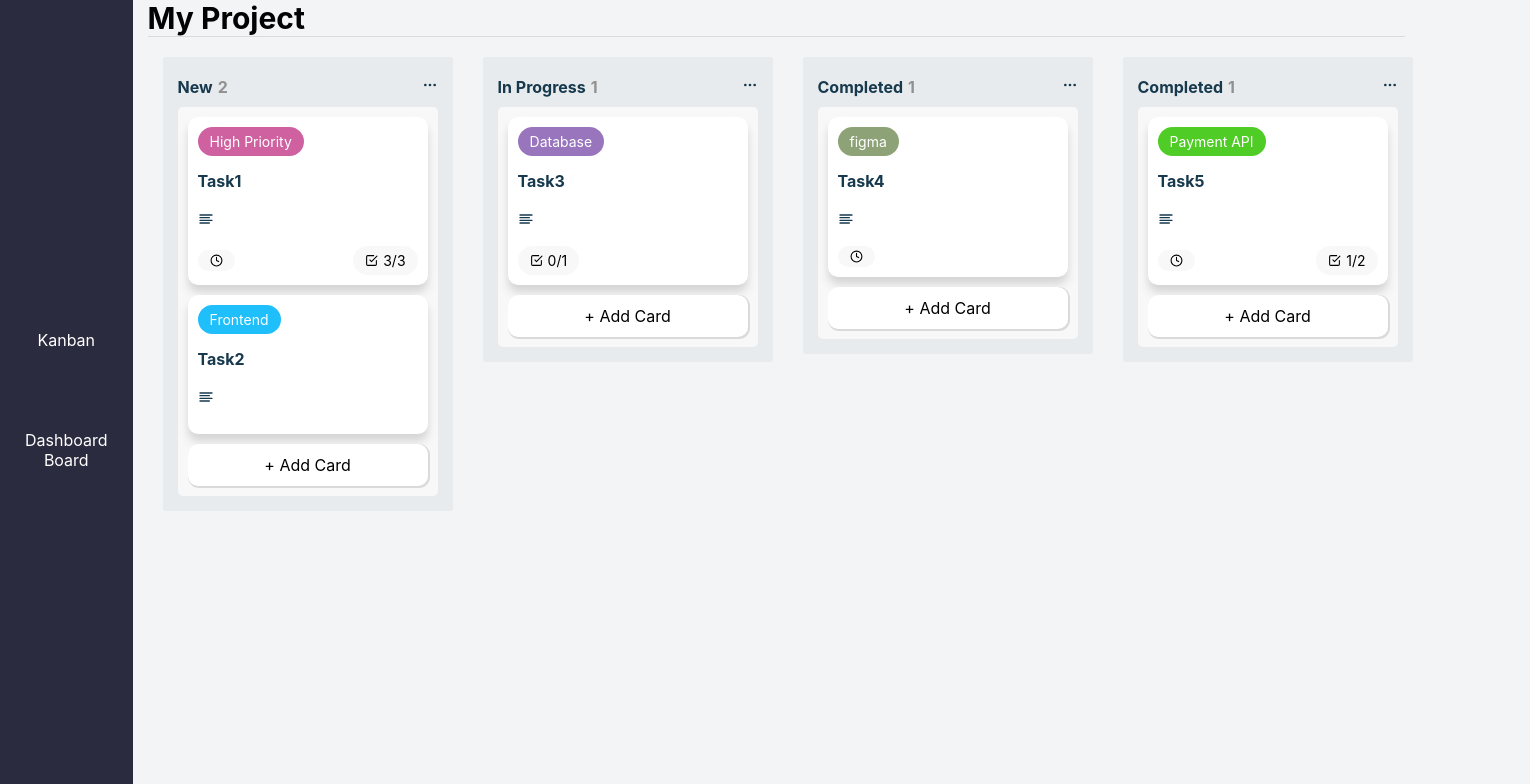
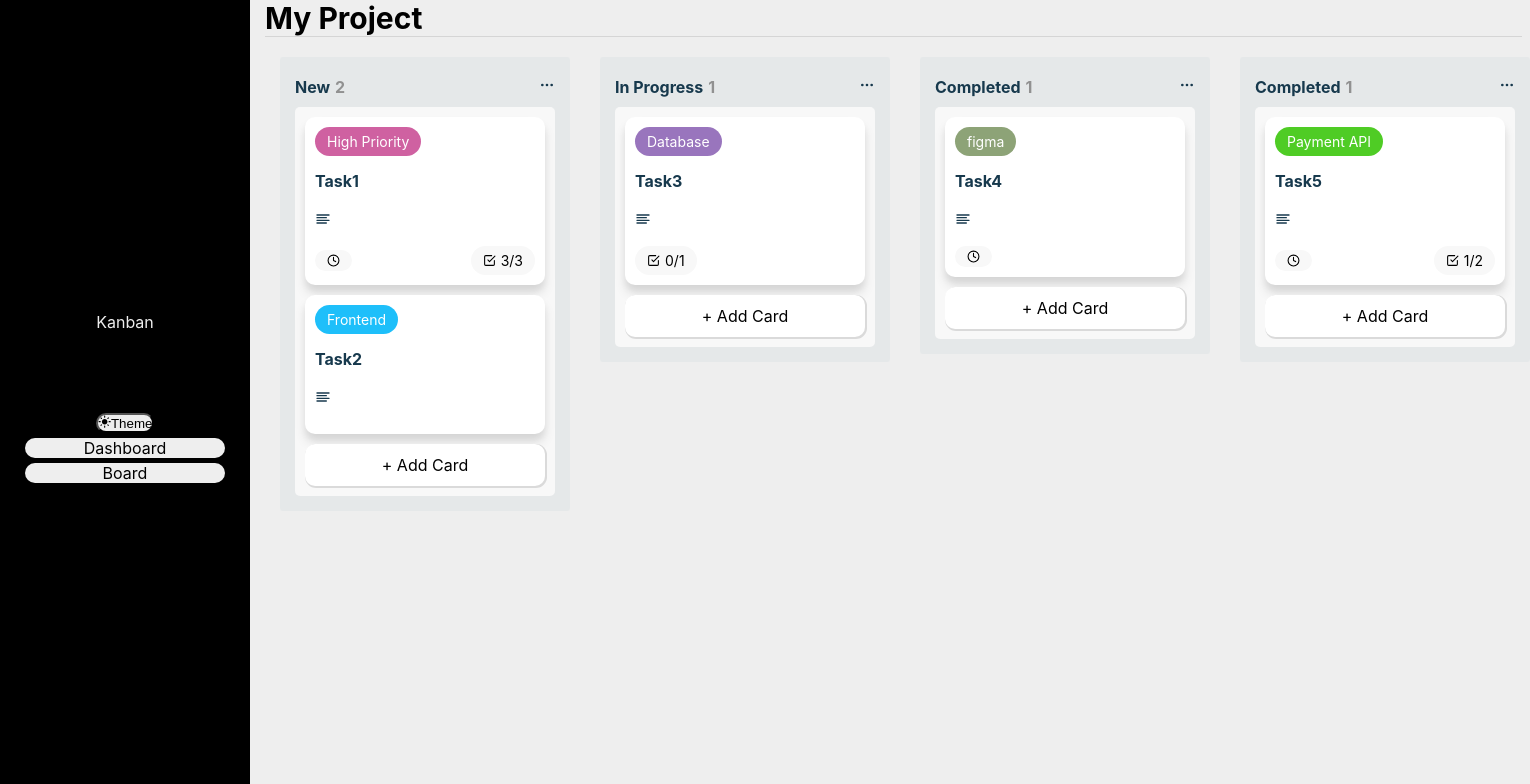
Before and after one commit to Priya-raja/kanban-react, a React (Create React App) app: page /board in a window 1280 px wide. Shown: the top 784 px of the page, 1530 px wide, since content can reach past the window. Built offline with nearby package versions, Linux system fonts and the light colour scheme.

Commit message:
commit-8 Implemented light and dark mode

```diff
--- a/src/App.tsx
+++ b/src/App.tsx
@@ -1,4 +1,4 @@
-
+import {useState} from 'react';
 import Nav from "./Components/Nav";
 import { BrowserRouter, Route, Routes } from "react-router-dom";
 import Dashboards from "./Pages/Dashboards";
@@ -22,6 +22,7 @@ const App = () => {
       </BrowserRouter>
     </div>
 
+
   );
 };
 
--- /dev/null
+++ b/src/ThemeContext.ts
@@ -0,0 +1,34 @@
+
+import React, {ReactNode, useState} from "react"
+
+
+export const themes: any = {
+  light:{
+    foreground: "#000000",
+    background: "#eeeeee"
+  },
+  dark: {
+    foreground: "#ffffff",
+    background: "#222222"
+  }
+};
+export const ThemeContext = React.createContext(themes.light)
+export const  ThemeContextProvider: React.FC<{ children: ReactNode }> = ({ children }) => {
+    const [theme, setTheme] = useState(themes.light)
+
+    function toggleTheme() {
+        setTheme((prevTheme: any) => prevTheme === themes.light ? themes.dark : themes.light)
+    }
+    const values = {
+      theme,
+      toggleTheme
+    };
+
+      return React.createElement(ThemeContext.Provider, { value: values }, children);
+
+    // return (
+    //     <ThemeContext.Provider value={{theme, toggleTheme}}>
+    //         {props.children}
+    //     </ThemeContext.Provider>
+    // )
+}
--- a/src/components/Nav.tsx
+++ b/src/components/Nav.tsx
@@ -1,23 +1,46 @@
 import React, { useContext } from "react";
 import { useNavigate } from "react-router-dom";
 import { MdLightMode } from "react-icons/md";
-import ReactSwitch from "react-switch";
 
+import { ThemeContext } from "../ThemeContext";
 const Nav = () => {
   let navigate = useNavigate();
+
+  const { theme, toggleTheme } = useContext(ThemeContext);
+
   return (
-    <nav>
+    <nav style={{ background: theme.foreground, color: theme.background }}>
       <div className="logo-container">Kanban</div>
 
-      {/* <MdLightMode /> Theme */}
+      {/*  Theme */}
 
       <div className="controls-container">
-        <div className="icon" onClick={() => navigate("/")}>
+        <div className="icon">
+          <button
+            style={{
+              borderRadius: "30px",
+              background: theme.background,
+              color: theme.foreground,
+            }}
+            onClick={toggleTheme}
+          >
+            <MdLightMode />
+            Theme
+          </button>
+        </div>
 
+        <div
+          className="icon"
+          style={{ background: theme.background, color: theme.foreground }}
+          onClick={() => navigate("/")}
+        >
           Dashboard
         </div>
-        <div className="icon" onClick={() => navigate("/board")}>
-
+        <div
+          className="icon"
+          style={{ background: theme.background, color: theme.foreground }}
+          onClick={() => navigate("/board")}
+        >
           Board
         </div>
       </div>
--- a/src/index.css
+++ b/src/index.css
@@ -32,9 +32,11 @@ nav {
     width: 20px;
   }
 
-  nav .icon {
-    color: rgb(255,255,255);
-  }
+ nav .icon{
+  border-radius: 50px;
+  width: 200px;
+  margin-bottom: 5px;
+ }
 /*
 Dashboard */
 
@@ -60,7 +62,7 @@ Dashboard */
       sans-serif;
     -moz-osx-font-smoothing: grayscale;
     -webkit-font-smoothing: antialiased;
-    margin: 0;
+    /* margin: 0; */
   }
 
   p {
--- a/src/index.tsx
+++ b/src/index.tsx
@@ -3,8 +3,13 @@ import React from "react";
 import { createRoot } from "react-dom/client";
 import "./index.css";
 import App from "./App";
+import {ThemeContextProvider} from "./ThemeContext"
 
 const container = document.getElementById("root");
 const root = createRoot(container!);
 
-root.render(<App />);
+root.render(
+    <ThemeContextProvider>
+<App />
+</ThemeContextProvider>
+);
--- a/src/pages/Board.tsx
+++ b/src/pages/Board.tsx
@@ -1,23 +1,21 @@
-import React,{useState} from 'react'
-import {useLocation} from 'react-router-dom';
-import './Board.css'
-import { ApiMockResponse } from '../localStorageFile/dummyData';
+import React, { useState, useContext } from "react";
+import { useLocation } from "react-router-dom";
+import "./Board.css";
+import { ApiMockResponse } from "../localStorageFile/dummyData";
 import PanelBoard from "../Components/Panel/PanelBoard";
 import { ICard, IBoard } from "./BoardVariables";
-import CustomInputPanel from '../Components/CustomInput'
-import useLocalStorage from '../localStorageFile/useLocalStorage';
-
-
+import CustomInputPanel from "../Components/CustomInput";
+import useLocalStorage from "../localStorageFile/useLocalStorage";
+import { ThemeContext } from "../ThemeContext";
 
 const Board = () => {
-const [boards, setBoards] = useLocalStorage('boards',ApiMockResponse)
-
-const {state} = useLocation()
+  const [boards, setBoards] = useLocalStorage("boards", ApiMockResponse);
+  const { theme } = useContext(ThemeContext);
+  const { state } = useLocation();
   const [targetCard, setTargetCard] = useState({
     boardId: 1,
     cardId: 0,
   });
-
 
   // async function fetchData() {
   //   const boards: IBoard[] = await fetchBoardList();
@@ -41,7 +39,6 @@ const [targetCard, setTargetCard] = useState({
     tempBoardsList.splice(boardIndex, 1);
     setBoards(tempBoardsList);
   };
-
 
   // Add Cards
   const addCardHandler = (boardId: number, title: string) => {
@@ -90,26 +87,25 @@ const [targetCard, setTargetCard] = useState({
     setBoards(tempBoardsList);
   };
 
-
   //DragEnd
   const onDragEnd = (boardId: number, cardId: number) => {
     const sourceBoardIndex = boards.findIndex(
-      (item:IBoard) => item.id === boardId,
+      (item: IBoard) => item.id === boardId
     );
     if (sourceBoardIndex < 0) return;
 
     const sourceCardIndex = boards[sourceBoardIndex]?.cards?.findIndex(
-      (item) => item.id === cardId,
+      (item) => item.id === cardId
     );
     if (sourceCardIndex < 0) return;
 
     const targetBoardIndex = boards.findIndex(
-      (item:IBoard) => item.id === targetCard.boardId,
+      (item: IBoard) => item.id === targetCard.boardId
     );
     if (targetBoardIndex < 0) return;
 
     const targetCardIndex = boards[targetBoardIndex]?.cards?.findIndex(
-      (item) => item.id === targetCard.cardId,
+      (item) => item.id === targetCard.cardId
     );
     if (targetCardIndex < 0) return;
 
@@ -119,7 +115,7 @@ const [targetCard, setTargetCard] = useState({
     tempBoardsList[targetBoardIndex].cards.splice(
       targetCardIndex,
       0,
-      sourceCard,
+      sourceCard
     );
     setBoards(tempBoardsList);
 
@@ -128,7 +124,6 @@ const [targetCard, setTargetCard] = useState({
       cardId: 0,
     });
   };
-
 
   //DragEnter
   const onDragEnter = (boardId: number, cardId: number) => {
@@ -139,20 +134,24 @@ const [targetCard, setTargetCard] = useState({
     });
   };
 
-
   return (
-
     <>
-
-      <div className="app-panel">
+      <div
+        className="app-panel"
+        style={{ background: theme.background, color: theme.foreground }}
+      >
         <div className="app-nav">
-        { state != null ?
-      <div className="project-title">
-        <h1 className="project-title">{state.newTitle}</h1>
+          {state != null ? (
+            <div className="project-title" style={{ color: theme.background }}>
+              <h1 className="project-title" style={{ color: theme.foreground }}>
+                {state.newTitle}
+              </h1>
             </div>
-       : <h1 className="project-title">My Project</h1>
-       }
-
+          ) : (
+            <h1 className="project-title" style={{ color: theme.foreground }}>
+              My Project
+            </h1>
+          )}
         </div>
         <div className="app-boards-container">
           <div className="app-boards">
@@ -169,7 +168,6 @@ const [targetCard, setTargetCard] = useState({
               />
             ))}
             <div className="app-boards-last">
-
               <CustomInputPanel
                 displayClass="app-boards-add-board"
                 editClass="app-boards-add-board-edit"
@@ -183,7 +181,7 @@ const [targetCard, setTargetCard] = useState({
         </div>
       </div>
     </>
-  )
-}
+  );
+};
 
-export default Board
+export default Board;
--- a/src/pages/Dashboard.css
+++ b/src/pages/Dashboard.css
@@ -11,11 +11,11 @@
   .btn{
     background-color:  rgb(43, 43, 63);
     color: white;
-    margin-top: 20px;
+    margin-top: 10px;
     border-radius: 40px;
     box-shadow: none;
     border:none;
-    padding:15px;
+    padding:10px;
     cursor: pointer;
     font-size: 20px;
   }
--- a/src/pages/Dashboards.tsx
+++ b/src/pages/Dashboards.tsx
@@ -1,41 +1,37 @@
-import React, { useState } from "react";
+import React, { useState, useContext } from "react";
 import { FontAwesomeIcon } from "@fortawesome/react-fontawesome";
-import { faBars,  } from "@fortawesome/free-solid-svg-icons";
+import { faBars } from "@fortawesome/free-solid-svg-icons";
 import { useNavigate } from "react-router-dom";
 import "./Dashboard.css";
 import useLocalStorage from "../localStorageFile/useLocalStorage";
+import { ThemeContext } from "../ThemeContext";
 
 const Dashboards = () => {
   let navigate = useNavigate();
-  const [title, setTitle] = useLocalStorage('lists',[]);
+  const [title, setTitle] = useLocalStorage("lists", []);
   const [newTitle, setNewTitle] = useState("");
-
+  const { theme } = useContext(ThemeContext);
   const navigateToBoard = () => {
     navigate("/board", { state: { newTitle: newTitle } });
-
   };
   //handle name change
   const handleNameChange = (e: any) => {
     setNewTitle(e.target.value);
   };
 
-
   //handle new item addition
-  const handleAddItem = () => {
-
-
-      const titleAddition: any = [...title];
-      titleAddition.push(newTitle);
-      setTitle(titleAddition);
-      setNewTitle('')
-
-
-  };
+  // const handleAddItem = () => {
+  //   const titleAddition: any = [...title];
+  //   titleAddition.push(newTitle);
+  //   setTitle(titleAddition);
+  //   setNewTitle("");
+  // };
   let items = Object.values(title);
   return (
-
-    <div className="dashboard">
-
+    <div
+      className="dashboard"
+      style={{ background: theme.background, color: theme.foreground }}
+    >
       <h2>My Project</h2>
       <div className="input-group">
         <input
--- a/src/pages/board.css
+++ b/src/pages/board.css
@@ -12,10 +12,12 @@ body{
 }
 .project-title {
 color:rgb(3, 3, 3);
+margin:0;
+padding: 0;
 }
 
 .app-nav {
-  padding: 5px 0px;
+  padding: 0px 0px;
   box-shadow: 0 1px 20px rgba(56, 40, 40, 0.05);
   border-bottom: 1px solid rgba(0, 0, 0, 0.1);
   position: sticky;
```
Lines whose indentation alone changed are shown as unchanged.
